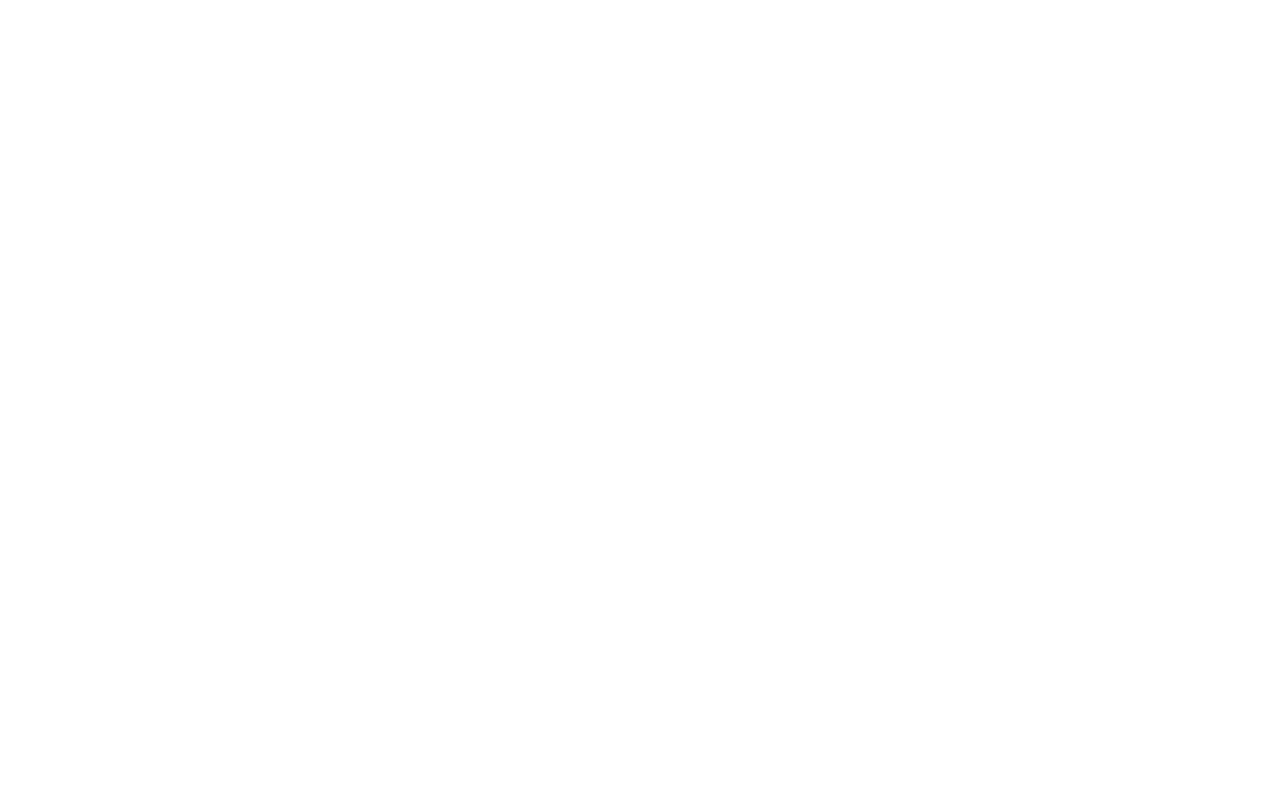
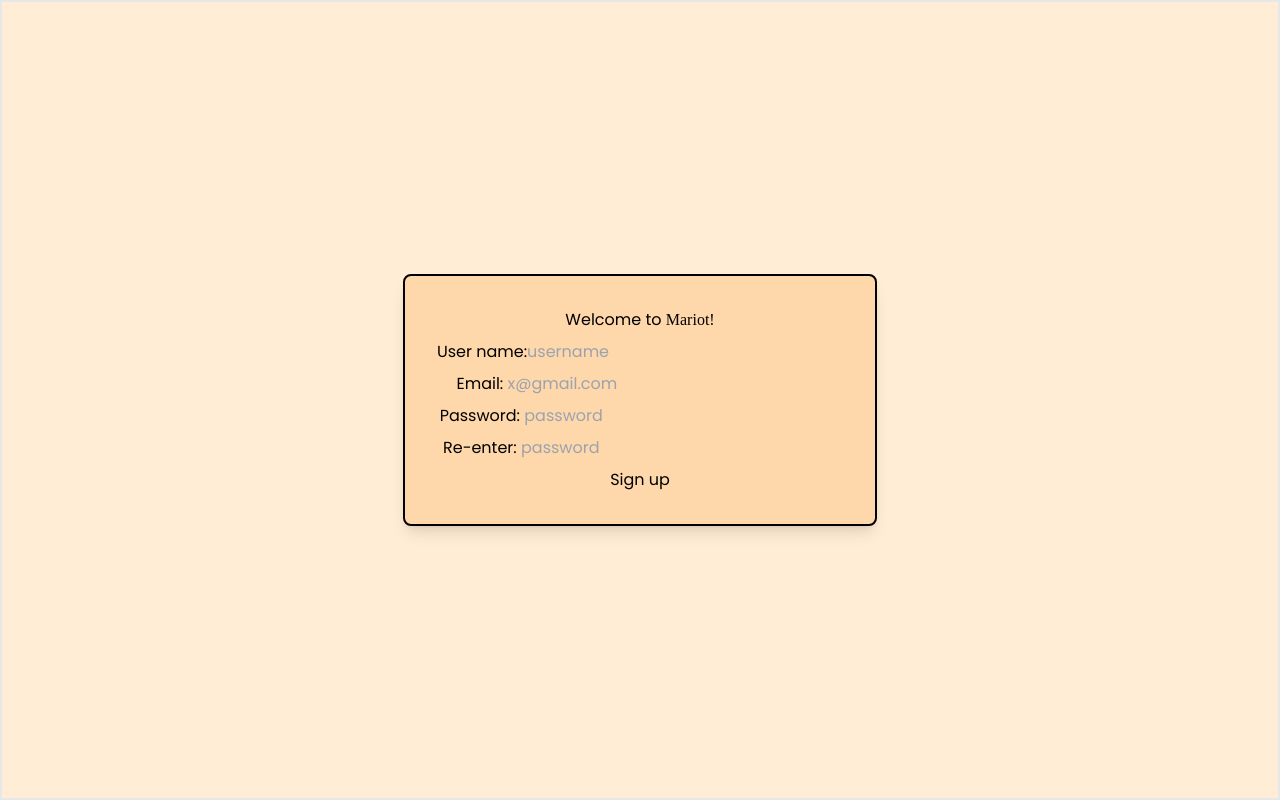
Before and after one commit to anandaramr/first-project, a React (Vite) app in the folder client/: page /signup in a window 1280 px wide. Before the commit this address had no page. Built offline with nearby package versions, Linux system fonts and the light colour scheme; a web font is replaced by a local one.

Commit message:
Design Signup page

```diff
--- a/client/src/App.jsx
+++ b/client/src/App.jsx
@@ -1,6 +1,7 @@
 import {Routes, Route} from "react-router-dom"
 import Home from "./Pages/Home"
 import Login from "./Pages/Login"
+import Signup from "./Pages/Signup"
 function App() {
 
   return (
@@ -8,6 +9,7 @@
       <Routes>
         <Route path="/" element={<Home/>}/>
         <Route path="/login" element={<Login/>}/>
+        <Route path="/signup" element={<Signup/>}/>
       </Routes>
     </div>
   )
--- a/client/src/Components/LoginCard.jsx
+++ b/client/src/Components/LoginCard.jsx
@@ -1,17 +1,18 @@
 export default function LoginCard()
 {
     return(
-        <div className="border-black border-2 rounded-lg shadow-md p-10 m-5 text-center flex flex-col justify-center max-w-sm">
-            <h1>Sign in to Mariot!</h1>
+        <div className="border-black border-2 rounded-lg shadow-lg font-poppins p-7 m-5 text-center flex flex-col justify-center w-auto h-auto bg-orange-200">
+            <h1 className="bold">Sign in to <span className="font-playwrite">Mariot!</span></h1>
             <div >
                 <label htmlFor="name">User name:</label>
-                <input type="text" id="name"  placeholder="username" className="border-1 "></input>
+                <input type="text" id="name"  placeholder="username" autoComplete="off" className="border-1 bg-inherit outline-none "></input>
             </div>
             <div>
                 <label htmlFor="pass">Password: </label>
-                <input type="text" id="pass"  placeholder="password" className="border-1 "></input>
+                <input type="text" id="pass"  placeholder="password" autoComplete="off" className="border-1 bg-inherit outline-none"></input>
             </div>
-            <button className=" bg-blue-950 hover:bg-blue-700 text-white font-bold py-1 px-2 rounded p-5">Login</button>
+            <button className="   hover:bg-black hover:text-white text-black border-black  py-1 px-2 rounded">Login</button>
+            <p>Don't have an account?<a href="" className="underline">sign up!</a></p>
         </div>
     )
 }
--- /dev/null
+++ b/client/src/Components/SignCard.jsx
@@ -0,0 +1,26 @@
+export default function SignCard()
+{
+    return(
+        <div className="border-black border-2 rounded-lg shadow-lg font-poppins p-7 m-5 text-center flex flex-col justify-center w-auto h-auto bg-orange-200">
+            <h1 className="bold p-1">Welcome to <span className="font-playwrite">Mariot!</span></h1>
+            <div className="p-1">
+                <label htmlFor="name">User name:</label>
+                <input type="text" id="name"  placeholder="username" autoComplete="off" className="border-1 bg-inherit outline-none "></input>
+            </div>
+            <div className="p-1">
+                <label htmlFor="email">Email: </label>
+                <input type="text" id="email"  placeholder="x@gmail.com" autoComplete="off" className="border-1 bg-inherit outline-none"></input>
+            </div>
+            <div className="p-1">
+                <label htmlFor="pass">Password: </label>
+                <input type="text" id="pass"  placeholder="password" autoComplete="off" className="border-1 bg-inherit outline-none"></input>
+            </div>
+            <div className="p-1">
+                <label htmlFor="re-enter">Re-enter: </label>
+                <input type="text" id="re-enter"  placeholder="password" autoComplete="off" className="border-1 bg-inherit outline-none"></input>
+            </div>
+
+            <button className="   hover:bg-black hover:text-white text-black border-black  py-1 px-2 rounded">Sign up</button>
+        </div>
+    )
+}
--- a/client/src/Pages/Home.jsx
+++ b/client/src/Pages/Home.jsx
@@ -2,7 +2,7 @@
 export default function Home(){
 
     return (
-        <div className="text">
+        <div className="text font-playwrite">
             hii
         </div>
     )
--- a/client/src/Pages/Login.jsx
+++ b/client/src/Pages/Login.jsx
@@ -3,7 +3,7 @@
 export default function Login()
 {
     return(
-    <div className="flex justify-center items-center min-h-full border-2">
+    <div className="flex justify-center items-center min-h-full border-2 bg-orange-100">
         <LoginCard/>
     </div>
     )
--- a/client/src/Pages/Signup.jsx
+++ b/client/src/Pages/Signup.jsx
@@ -0,0 +1,10 @@
+import SignCard from "../Components/SignCard";
+
+export default function Signup()
+{
+    return(
+        <div className="flex justify-center items-center min-h-full border-2 bg-orange-100">
+            <SignCard/>
+        </div>
+        )
+}
```
